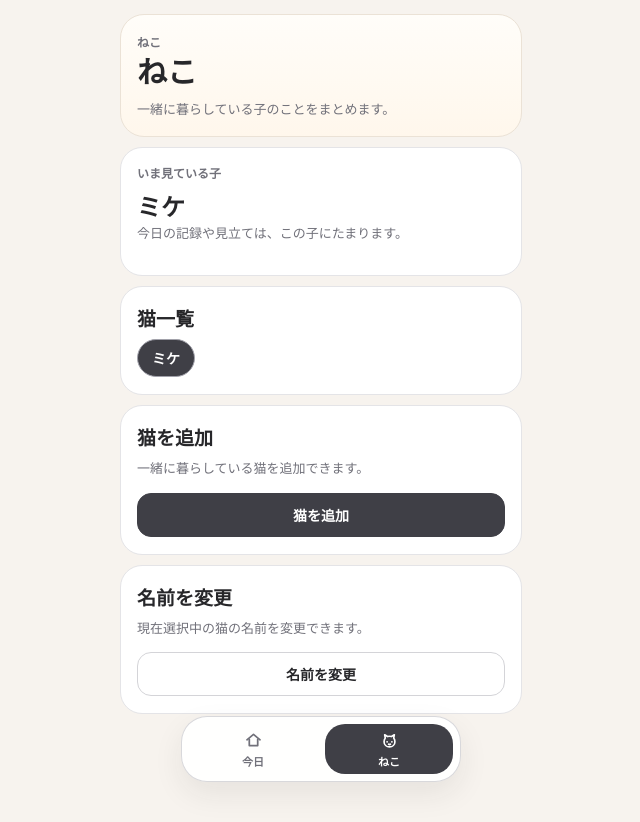
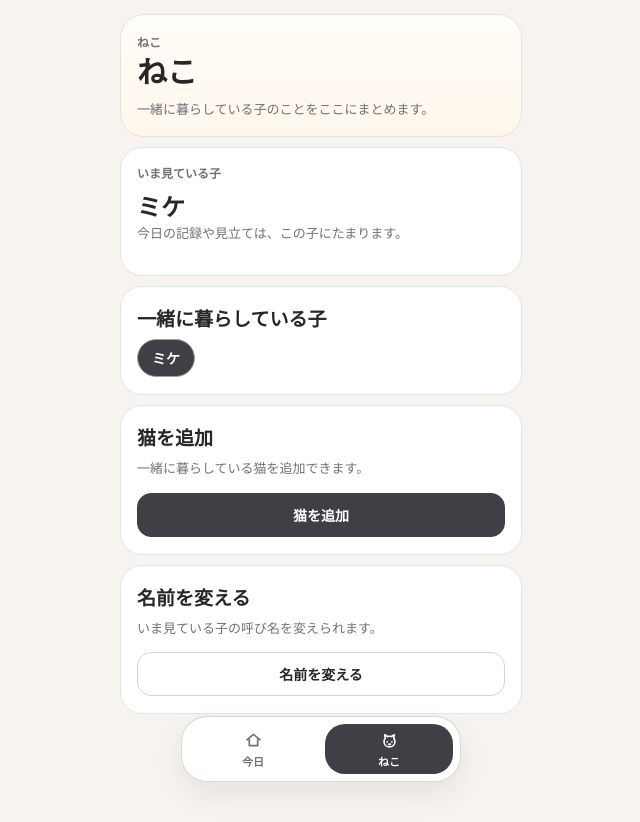
Before and after one commit to soso-so-27/nyaruhodo-web-pwa-mvp, a Next.js app: page /cats in a window 1280 px wide. Shown: the top 822 px of the page, without its empty margins (319-959 px from the left). Built offline with nearby package versions, Linux system fonts and the light colour scheme.

Commit message:
style: polish cats page copy and hierarchy

```diff
--- a/src/components/cats/CatsPage.tsx
+++ b/src/components/cats/CatsPage.tsx
@@ -28,6 +28,7 @@ export function CatsPage() {
       ? getActiveCatProfile(catProfiles, activeCatId)
       : null;
   const catName = getCatName(activeCatProfile);
+  const understandingPercent = activeCatProfile?.understanding?.percent;
 
   useEffect(() => {
     const savedCatProfiles = readCatProfiles();
@@ -125,7 +126,7 @@ export function CatsPage() {
           <p style={styles.eyebrow}>{"ねこ"}</p>
           <h1 style={styles.title}>{"ねこ"}</h1>
           <p style={styles.lead}>
-            {"一緒に暮らしている子のことをまとめます。"}
+            {"一緒に暮らしている子のことをここにまとめます。"}
           </p>
         </header>
 
@@ -135,10 +136,17 @@ export function CatsPage() {
           <p style={styles.description}>
             {"今日の記録や見立ては、この子にたまります。"}
           </p>
+          {typeof understandingPercent === "number" ? (
+            <p style={styles.understandingPill}>
+              {"理解度 "}
+              {understandingPercent}
+              {"%"}
+            </p>
+          ) : null}
         </section>
 
         <section style={styles.card}>
-          <h2 style={styles.sectionTitle}>{"猫一覧"}</h2>
+          <h2 style={styles.sectionTitle}>{"一緒に暮らしている子"}</h2>
           <div style={styles.catList}>
             {catProfiles.map((profile) => (
               <button
@@ -204,9 +212,9 @@ export function CatsPage() {
         </section>
 
         <section style={styles.card}>
-          <h2 style={styles.sectionTitle}>{"名前を変更"}</h2>
+          <h2 style={styles.sectionTitle}>{"名前を変える"}</h2>
           <p style={styles.description}>
-            {"現在選択中の猫の名前を変更できます。"}
+            {"いま見ている子の呼び名を変えられます。"}
           </p>
           {!isEditingCatName ? (
             <button
@@ -214,7 +222,7 @@ export function CatsPage() {
               onClick={startEditingCatName}
               style={styles.secondaryButton}
             >
-              {"名前を変更"}
+              {"名前を変える"}
             </button>
           ) : (
             <div style={styles.editor}>
@@ -326,6 +334,19 @@ const styles = {
     color: "#71717a",
     fontSize: "13px",
     lineHeight: 1.6,
+  },
+  understandingPill: {
+    display: "inline-flex",
+    width: "fit-content",
+    margin: "2px 0 0",
+    border: "1px solid #eadbca",
+    borderRadius: "999px",
+    background: "#fffaf3",
+    color: "#6b5f54",
+    fontSize: "12px",
+    fontWeight: 700,
+    lineHeight: 1.5,
+    padding: "3px 10px",
   },
   catList: {
     display: "flex",
```
Also changed, not shown: 1 other file (tests, documents, lock files or other folders).
